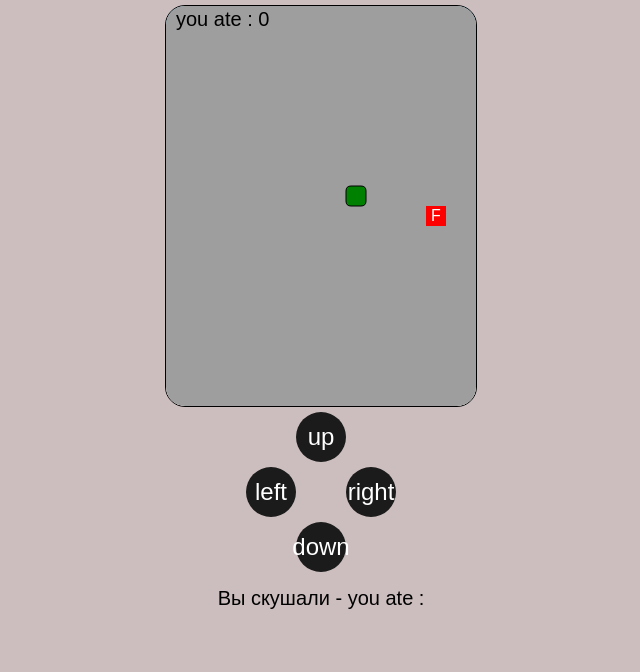
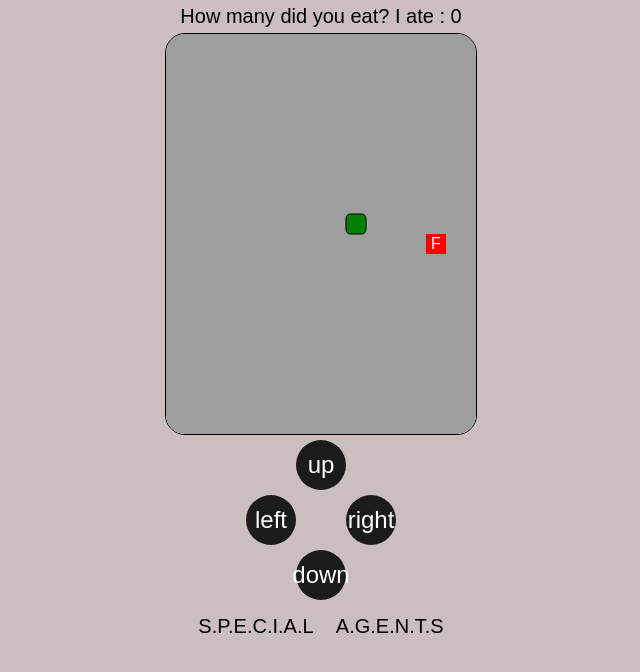
Before and after one commit to vismyfriend/Snake-November-7-2024, a plain HTML site: page index.html in a window 1280 px wide. Shown: the whole page, without its empty margins (319-959 px from the left). Drawn offline with Linux system fonts and the light colour scheme.

Commit message:
score changed

```diff
--- a/index.html
+++ b/index.html
@@ -9,6 +9,9 @@
     <title>Workbench</title>
 </head>
 <body>
+    <div id="scoreCopy" class="scoreCopy"> счет
+
+    </div>
     <canvas id="gameCanvas" width="310" height="400"></canvas>
     <div id="controls">
         <button class="direction-button" id="up">up</button>
@@ -18,7 +21,7 @@
         </div>
         <button class="direction-button" id="down">down</button>
     </div>
-    <div id="letterContainer">Вы скушали - you ate :
+    <div id="letterContainer">S.P.E.C.I.A.L    A.G.E.N.T.S
 
     </div>
 
--- a/snake.js
+++ b/snake.js
@@ -29,36 +29,36 @@ function increaseSpeed() {
 const letters = 'ABCDEFGHIJKLMNOPQRSTUVWXYZ8903'.split('');
 // Объект для хранения аудиофайлов
 const audioFiles = {
-    A: new Audio('/sounds//a.mp3'),
-    B: new Audio('/sounds//b.mp3'),
-    C: new Audio('/sounds//c.mp3'),
-    D: new Audio('/sounds//d.mp3'),
-    E: new Audio('/sounds//e.mp3'),
-    F: new Audio('/sounds//f.mp3'),
-    G: new Audio('/sounds//g.mp3'),
-    H: new Audio('/sounds//h.mp3'),
-    I: new Audio('/sounds//i.mp3'),
-    J: new Audio('/sounds//j.mp3'),
-    K: new Audio('/sounds//k.mp3'),
-    L: new Audio('/sounds//l.mp3'),
-    M: new Audio('/sounds//m.mp3'),
-    N: new Audio('/sounds//n.mp3'),
-    O: new Audio('/sounds//o.mp3'),
-    P: new Audio('/sounds//p.mp3'),
-    Q: new Audio('/sounds//q.mp3'),
-    R: new Audio('/sounds//r.mp3'),
-    S: new Audio('/sounds//s.mp3'),
-    T: new Audio('/sounds//t.mp3'),
-    U: new Audio('/sounds//u.mp3'),
-    V: new Audio('/sounds//v.mp3'),
-    W: new Audio('/sounds//w.mp3'),
-    X: new Audio('/sounds//x.mp3'),
-    Y: new Audio('/sounds//y.mp3'),
-    Z: new Audio('/sounds//z.mp3'),
-    9: new Audio('/sounds//9.mp3'),
-    8: new Audio('/sounds//8.mp3'),
-    0: new Audio('/sounds//0.mp3'),
-    3: new Audio('/sounds//3.mp3'),
+    A: new Audio('sounds/a.mp3'),
+    B: new Audio('sounds/b.mp3'),
+    C: new Audio('sounds/c.mp3'),
+    D: new Audio('sounds/d.mp3'),
+    E: new Audio('sounds/e.mp3'),
+    F: new Audio('sounds/f.mp3'),
+    G: new Audio('sounds/g.mp3'),
+    H: new Audio('sounds/h.mp3'),
+    I: new Audio('sounds/i.mp3'),
+    J: new Audio('sounds/j.mp3'),
+    K: new Audio('sounds/k.mp3'),
+    L: new Audio('sounds/l.mp3'),
+    M: new Audio('sounds/m.mp3'),
+    N: new Audio('sounds/n.mp3'),
+    O: new Audio('sounds/o.mp3'),
+    P: new Audio('sounds/p.mp3'),
+    Q: new Audio('sounds/q.mp3'),
+    R: new Audio('sounds/r.mp3'),
+    S: new Audio('sounds/s.mp3'),
+    T: new Audio('sounds/t.mp3'),
+    U: new Audio('sounds/u.mp3'),
+    V: new Audio('sounds/v.mp3'),
+    W: new Audio('sounds/w.mp3'),
+    X: new Audio('sounds/x.mp3'),
+    Y: new Audio('sounds/y.mp3'),
+    Z: new Audio('sounds/z.mp3'),
+    9: new Audio('sounds/9.mp3'),
+    8: new Audio('sounds/8.mp3'),
+    3: new Audio('sounds/3.mp3'),
+    3: new Audio('sounds/3.mp3'),
     // Добавьте остальные буквы...
 };
 function playSound(letter) {
@@ -152,6 +152,15 @@ function collision(head, array) {
     }
     return false;
 }
+
+
+
+// Добавим функцию для обновления текста в scoreCopy
+function updateScoreDisplay() {
+    document.getElementById('scoreCopy').innerText = `How many did you eat? I ate : ${score}`;
+}
+
+
 // Основной игровой цикл
 function draw() {
     ctx.clearRect(0, 0, canvas.width, canvas.height);
@@ -208,6 +217,8 @@ function draw() {
         }
         document.getElementById('letterContainer').innerText = eatenLetters.join(', '); // Обновляем контейнер
     } else {
+        updateScoreDisplay(); // Обновляем отображение счета
+
         snake.pop(); // Удаляем последний элемент, если не съели еду
     }
 
@@ -229,10 +240,12 @@ function draw() {
     }
     snake.unshift(newHead); // Добавляем новую голову
 
-    // Отображаем счет
-    ctx.fillStyle = 'black';
-    ctx.font = '20px Arial';
-    ctx.fillText('you ate : ' + score, 10, 20);
+    // Отображаем счет в канвасе
+
+    // ctx.fillStyle = 'black';
+    // ctx.font = '20px Arial';
+    // ctx.fillText('you ate : ' + score, 10, 20);
+
 }
 
 
--- a/styles.css
+++ b/styles.css
@@ -50,3 +50,7 @@ canvas {
 .direction-button:active {
     background-color: #5b5b5b; /* Еще светлее при нажатии */
 }
+.scoreCopy {
+    font-size: 20px;
+    margin-top: 5px;
+}
```
